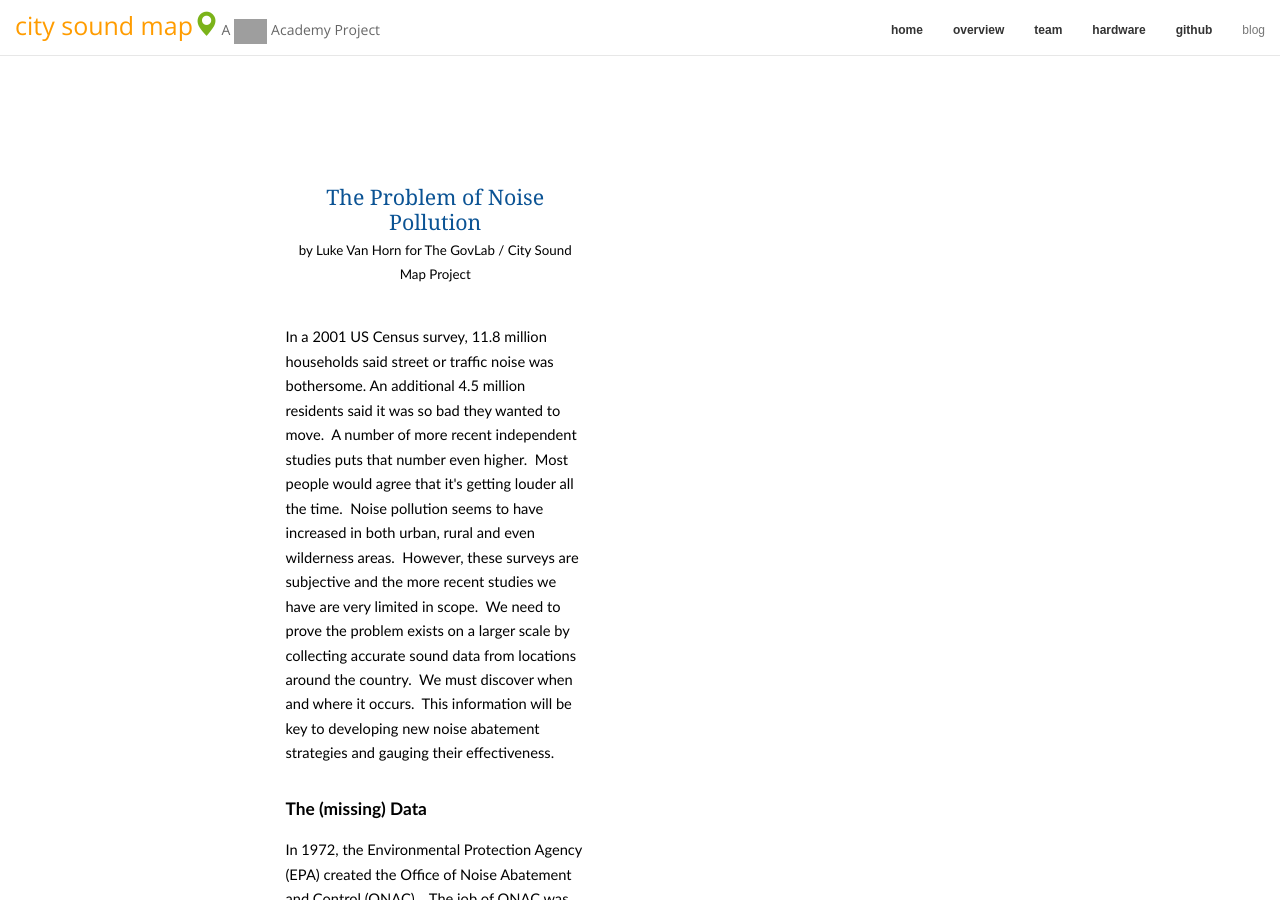
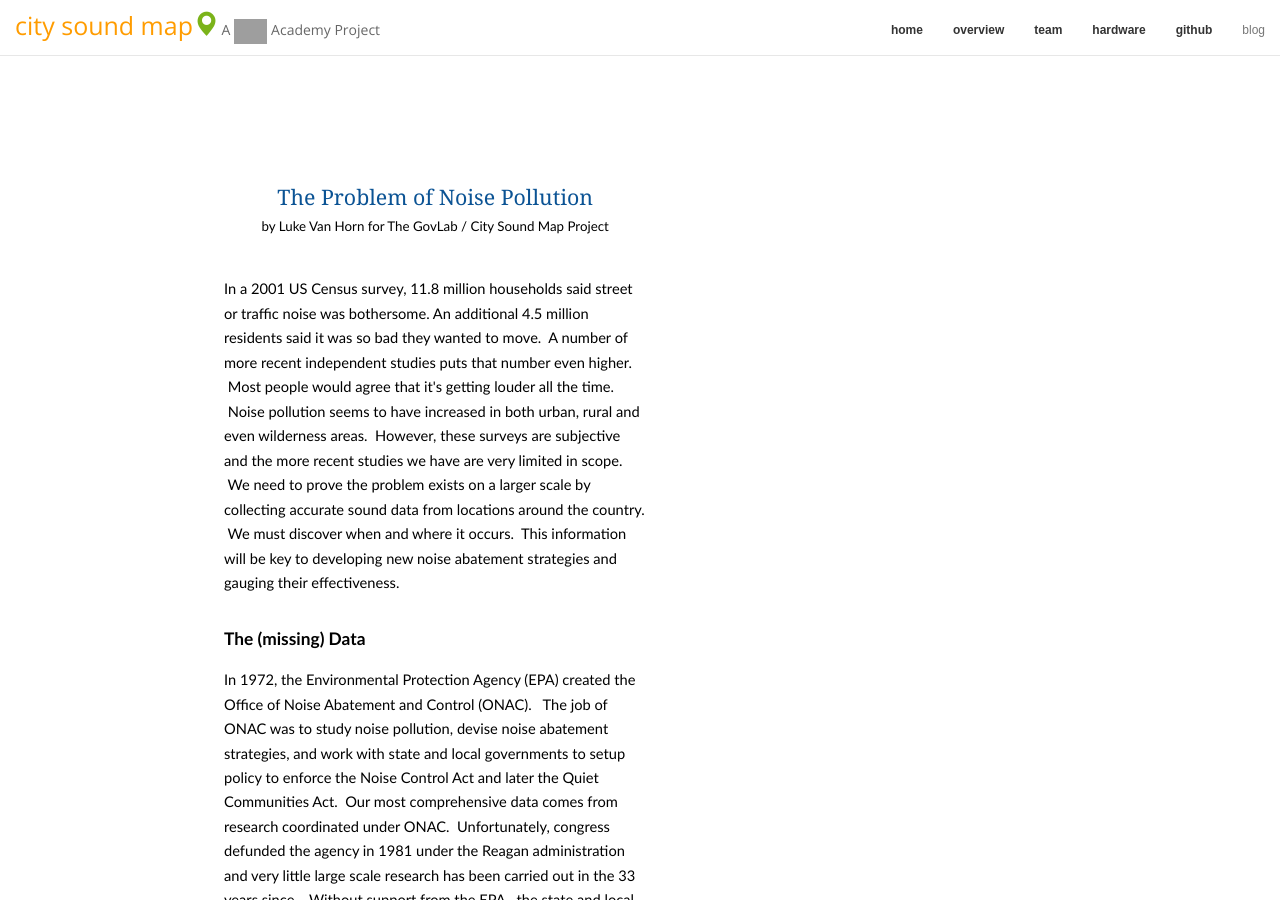
Before and after one commit to lukevanhorn/citysoundmap, a Jekyll site: the page built from overview.html, in a window 1280 px wide and 900 px high. Built offline with Jekyll 4.4.1, drawn with Linux system fonts in a browser that asks for light colours; nearby versions of some CDN libraries; some web fonts are replaced; grey boxes are pictures that could not be loaded.

Commit message:
new pages

```diff
--- a/overview.html
+++ b/overview.html
@@ -209,7 +209,7 @@ title: project
             page-break-after: avoid;
         }
     </style>
-<div class="inner">
+
     <div class="c9">
         <h1 class="c1 c10"><a name="h.mquzilqjnejr"></a><span class="c7">The Problem of Noise Pollution </span></h1>
         <p class="c1"><span class="c0 c6">by Luke Van Horn for The GovLab / City Sound Map Project </span></p>
@@ -241,5 +241,3 @@ title: project
         <p class="c3 c4"><span></span></p>
         <p class="c3"><span class="c0">The first step in solving our noise problem is proving there is a noise problem. &nbsp; To prove it, we need to begin collecting accurate sound data. &nbsp; With this data we can identify the sources of noise, which sources have the greatest impact, and develop noise abatement strategies. Sound maps will help inform citizens about their environment and associated health risks. &nbsp;Combined with other habitat data, we will better understand the high risk areas for sensitive wildlife. &nbsp; </span></p>
     </div>
-
-</div>
```
